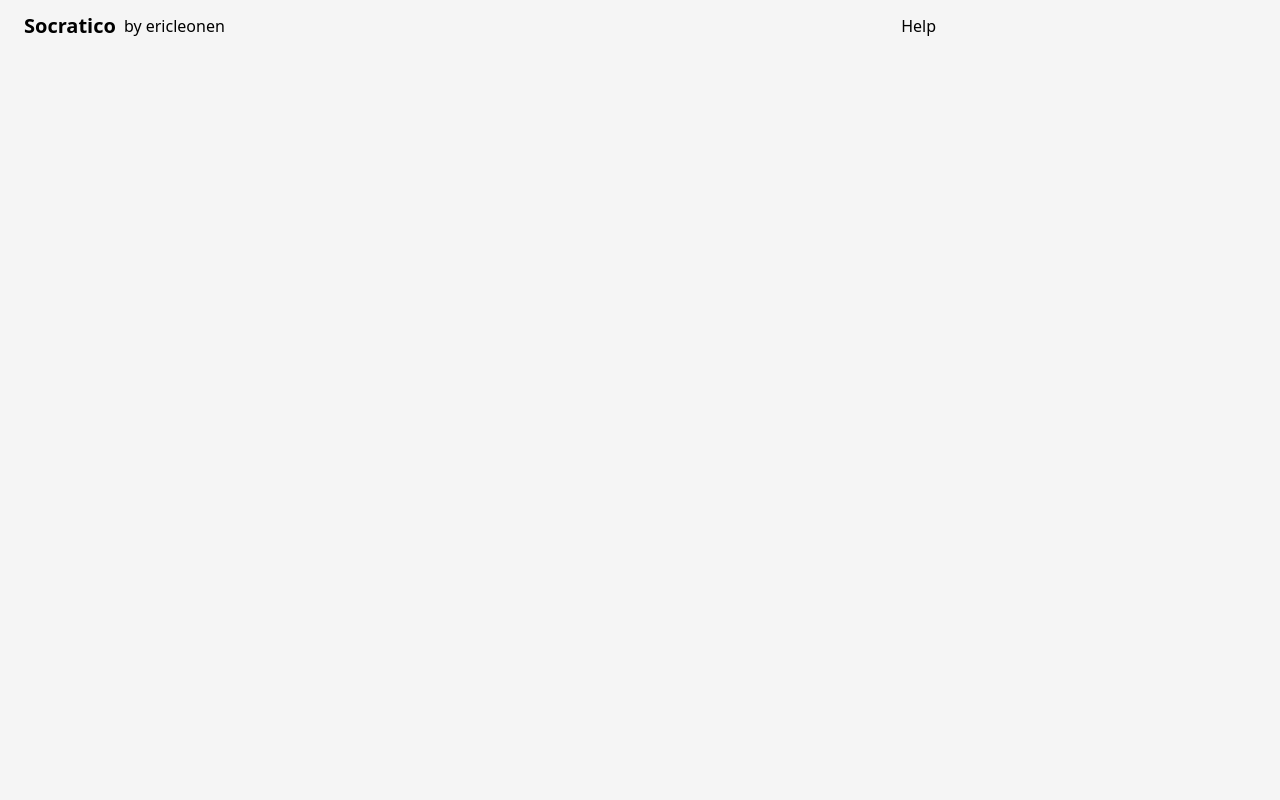
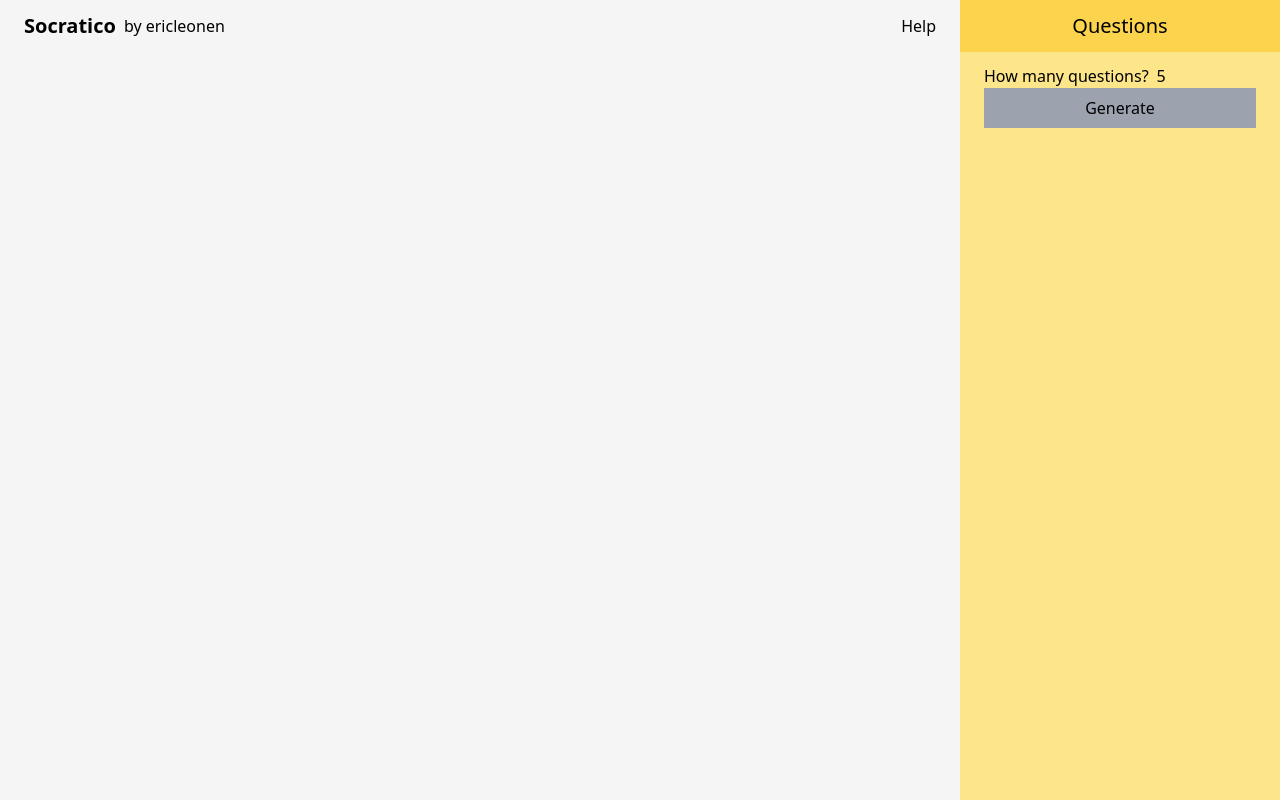
Before and after one commit to ericleonen/socratico, a Next.js app: page / in a window 1280 px wide. Built offline with nearby package versions, Linux system fonts and the light colour scheme.

Commit message:
initialize questions section

```diff
--- a/src/components/QuestionsSection/GenerateQuestionsButton.tsx
+++ b/src/components/QuestionsSection/GenerateQuestionsButton.tsx
@@ -0,0 +1,5 @@
+export default function GenerateQuestionsButton() {
+    return (
+        <button className="py-2 px-3 bg-gray-400 w-full">Generate</button>
+    );
+}
--- a/src/components/QuestionsSection/QuestionsCountField.tsx
+++ b/src/components/QuestionsSection/QuestionsCountField.tsx
@@ -0,0 +1,12 @@
+export default function QuestionsCountField() {
+    return (
+        <div className="flex">
+            <span>How many questions?</span>
+            <input
+                type="number"
+                value={5}
+                className="w-[50px] bg-transparent focus:outline-none ml-2"
+            />
+        </div>
+    )
+}
--- a/src/components/QuestionsSection/index.tsx
+++ b/src/components/QuestionsSection/index.tsx
@@ -1,3 +1,16 @@
+import GenerateQuestionsButton from "./GenerateQuestionsButton";
+import QuestionsCountField from "./QuestionsCountField";
+
 export default function QuestionsSection() {
-    return null;
+    return (
+        <div className="flex flex-col h-full flex-grow bg-amber-200">
+            <div className="flex justify-center py-3 bg-amber-300">
+                <h2 className="text-xl">Questions</h2>
+            </div>
+            <div className="flex flex-grow flex-col py-3 px-6">
+                <QuestionsCountField />
+                <GenerateQuestionsButton />
+            </div>
+        </div>
+    );
 }
```
Also changed, not shown: src/components/QuestionsSection/QuestionsHeader.tsx (deleted).
